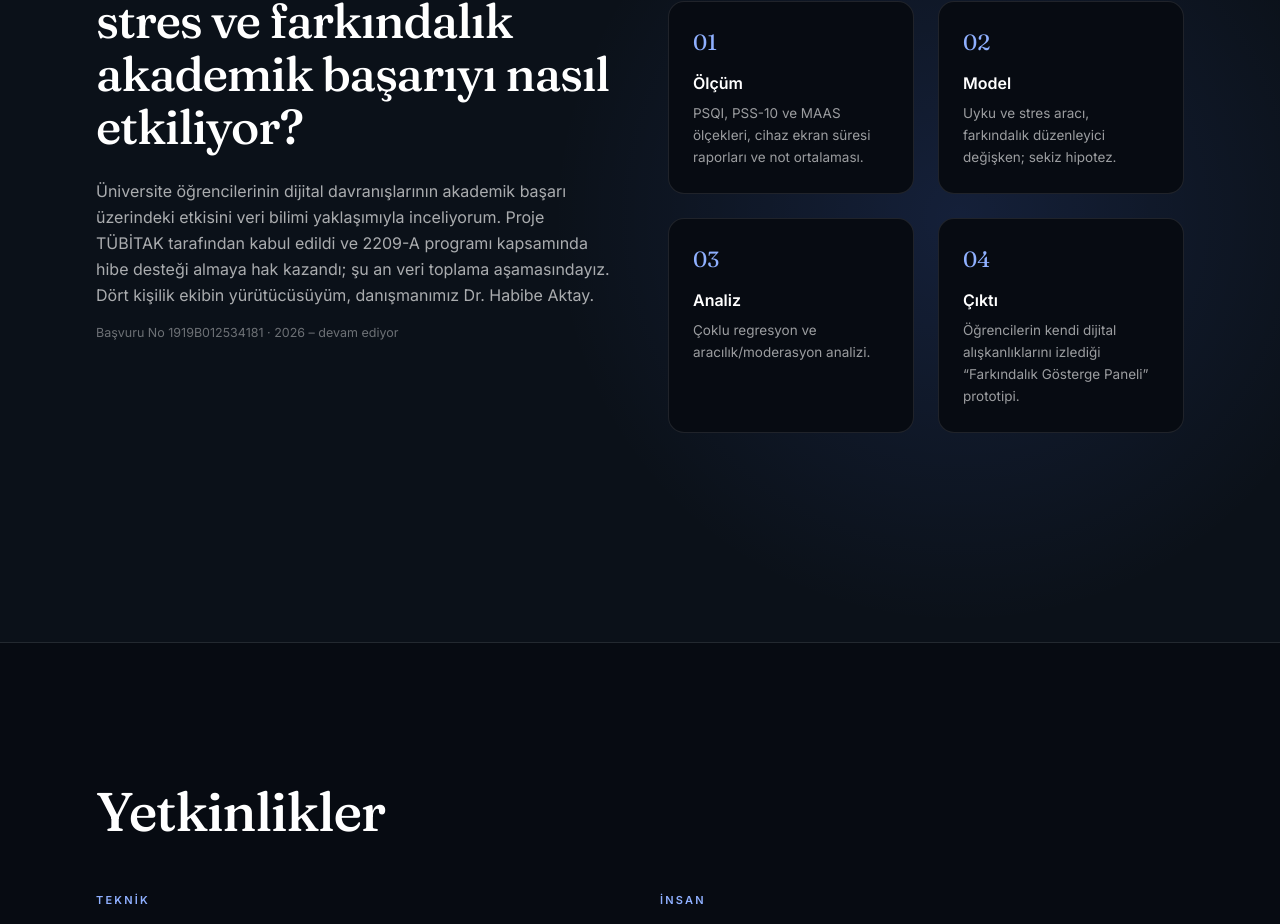
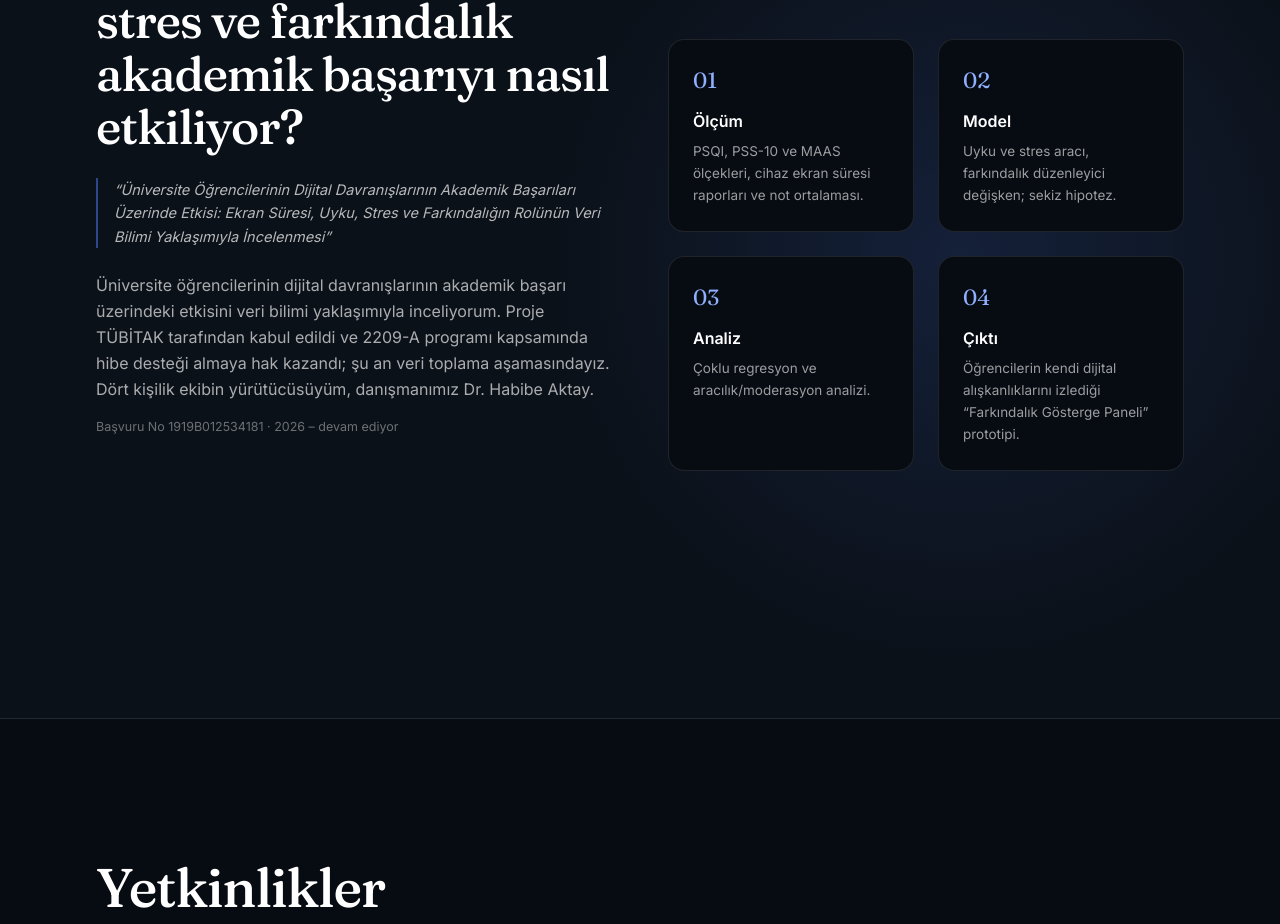
Before and after one commit to tolguner/tolguner.github.io, a Next.js app: page / in a window 1280 px wide. Shown: the part 7636-8560 px from the top of the page. Built offline with nearby package versions, Linux system fonts and the light colour scheme; no server answers.

Commit message:
feat(site): arastirma bolumune tam proje adi eklendi, kabul rozeti muhur animasyonuna donustu

```diff
--- a/src/components/home/Home.tsx
+++ b/src/components/home/Home.tsx
@@ -123,8 +123,21 @@ export default function Home({ repos, repoCount }: { repos: Repo[]; repoCount?:
         gsap.to(".journey-line", { scaleX: 1, ease: "none", scrollTrigger: { trigger: sec, start: "top top", end: () => "+=" + dist(), scrub: 1 } });
       });
 
-      // Araştırma büyük sayı
-      gsap.from(".research-big", { scale: 0.8, opacity: 0, duration: 1.2, ease: "expo.out", scrollTrigger: { trigger: ".research-big", start: "top 85%" } });
+      // Araştırma mührü — ekrana damga vurulur gibi
+      if (reduce) {
+        gsap.set(".stamp", { opacity: 1 });
+      } else {
+        gsap.set(".stamp", { opacity: 0 });
+        gsap
+          .timeline({ scrollTrigger: { trigger: ".stamp", start: "top 80%", once: true } })
+          .fromTo(
+            ".stamp",
+            { scale: 2.9, opacity: 0, rotate: -26, filter: "blur(4px)" },
+            { scale: 1.06, opacity: 1, rotate: -7, filter: "blur(0px)", duration: 0.42, ease: "power4.in" }
+          )
+          .to(".stamp", { scale: 1, rotate: -8, duration: 0.2, ease: "power2.out" })
+          .to(".stamp", { rotate: -8.7, duration: 0.07, yoyo: true, repeat: 1 });
+      }
     }, root);
 
     ScrollTrigger.refresh();
@@ -358,11 +371,15 @@ export default function Home({ repos, repoCount }: { repos: Repo[]; repoCount?:
           <div>
             <p className="text-[12px] font-semibold uppercase tracking-[0.22em] text-[#8fb0ff]" data-reveal>{t.research.kicker}</p>
             <h2 className="font-display mt-5 text-[clamp(1.9rem,4vw,3rem)] font-medium leading-[1.1] tracking-tight text-white" data-reveal>{t.research.headline}</h2>
+            <p className="mt-6 border-l-2 border-[#4f7cff]/50 pl-4 text-[14.5px] italic leading-relaxed text-white/70" data-reveal>“{t.research.quote}”</p>
             <p className="mt-6 text-[16px] leading-relaxed text-white/65" data-reveal>{t.research.text}</p>
             <p className="mt-4 text-[12.5px] text-white/40" data-reveal>{t.research.org}</p>
-            <div className="research-big mt-12 inline-flex flex-col gap-2 rounded-2xl border border-[#4f7cff]/40 bg-[#4f7cff]/[0.07] px-8 py-7">
-              <span className="font-display text-[clamp(2.2rem,5vw,3.4rem)] font-medium leading-none text-white">{t.research.highlight.title}</span>
-              <span className="text-[12.5px] uppercase tracking-[0.2em] text-[#8fb0ff]">{t.research.highlight.label}</span>
+            <div className="mt-14 flex justify-center md:justify-start">
+              <div className="stamp relative inline-flex rotate-[-8deg] flex-col items-center gap-2 rounded-lg border-[3px] border-[#6f9bff]/85 px-9 py-5 text-center">
+                <span aria-hidden className="pointer-events-none absolute inset-[4px] rounded-[5px] border border-[#6f9bff]/55" />
+                <span className="font-display text-[clamp(1.9rem,4.4vw,2.7rem)] font-semibold uppercase leading-none tracking-[0.1em] text-[#9dbcff]">{t.research.highlight.title}</span>
+                <span className="text-[10.5px] font-semibold uppercase tracking-[0.3em] text-[#9dbcff]/80">{t.research.highlight.label}</span>
+              </div>
             </div>
           </div>
           <ol className="grid gap-6 self-center sm:grid-cols-2">
--- a/src/content-home.ts
+++ b/src/content-home.ts
@@ -12,7 +12,7 @@ export type HomeDict = {
   about: { title: string; p1: string; p2: string; facts: { k: string; v: string }[]; badges: { k: string; v: string }[] };
   journey: { title: string; sub: string; rangeLabel: string; stops: Stop[] };
   projects: { title: string; sub: string; cards: Card[]; othersTitle: string; othersSub: string };
-  research: { title: string; kicker: string; headline: string; text: string; highlight: { title: string; label: string }; steps: Step[]; org: string };
+  research: { title: string; kicker: string; headline: string; quote: string; text: string; highlight: { title: string; label: string }; steps: Step[]; org: string };
   skills: { title: string; tech: string[]; human: string[]; techLabel: string; humanLabel: string };
   contact: { title: string; text: string; email: string; cv: string };
   footer: { rights: string; built: string };
@@ -84,8 +84,9 @@ export const home: Record<Lang, HomeDict> = {
       title: "Araştırma",
       kicker: "TÜBİTAK 2209-A · Proje Yürütücüsü",
       headline: "Ekran süresi, uyku, stres ve farkındalık akademik başarıyı nasıl etkiliyor?",
+      quote: "Üniversite Öğrencilerinin Dijital Davranışlarının Akademik Başarıları Üzerinde Etkisi: Ekran Süresi, Uyku, Stres ve Farkındalığın Rolünün Veri Bilimi Yaklaşımıyla İncelenmesi",
       text: "Üniversite öğrencilerinin dijital davranışlarının akademik başarı üzerindeki etkisini veri bilimi yaklaşımıyla inceliyorum. Proje TÜBİTAK tarafından kabul edildi ve 2209-A programı kapsamında hibe desteği almaya hak kazandı; şu an veri toplama aşamasındayız. Dört kişilik ekibin yürütücüsüyüm, danışmanımız Dr. Habibe Aktay.",
-      highlight: { title: "Kabul Edildi", label: "TÜBİTAK 2209-A · Hibe destekli" },
+      highlight: { title: "Kabul Edildi", label: "TÜBİTAK 2209-A · Hibe Destekli" },
       steps: [
         { n: "01", title: "Ölçüm", text: "PSQI, PSS-10 ve MAAS ölçekleri, cihaz ekran süresi raporları ve not ortalaması." },
         { n: "02", title: "Model", text: "Uyku ve stres aracı, farkındalık düzenleyici değişken; sekiz hipotez." },
@@ -174,8 +175,9 @@ export const home: Record<Lang, HomeDict> = {
       title: "Research",
       kicker: "TÜBİTAK 2209-A · Project Lead",
       headline: "How do screen time, sleep, stress and awareness shape academic achievement?",
+      quote: "The Effect of University Students' Digital Behaviors on Academic Achievement: Examining the Role of Screen Time, Sleep, Stress and Awareness through a Data Science Approach",
       text: "I examine the effect of university students' digital behaviors on academic achievement through a data science approach. The project was accepted by TÜBİTAK and awarded a grant under the 2209-A programme; we are currently in the data collection phase. I lead the four-person team, and our advisor is Dr. Habibe Aktay.",
-      highlight: { title: "Accepted", label: "TÜBİTAK 2209-A · Grant-funded" },
+      highlight: { title: "Accepted", label: "TÜBİTAK 2209-A · Grant-Funded" },
       steps: [
         { n: "01", title: "Measure", text: "PSQI, PSS-10 and MAAS scales, device screen-time reports and GPA." },
         { n: "02", title: "Model", text: "Sleep and stress as mediators, awareness as moderator; eight hypotheses." },
```
